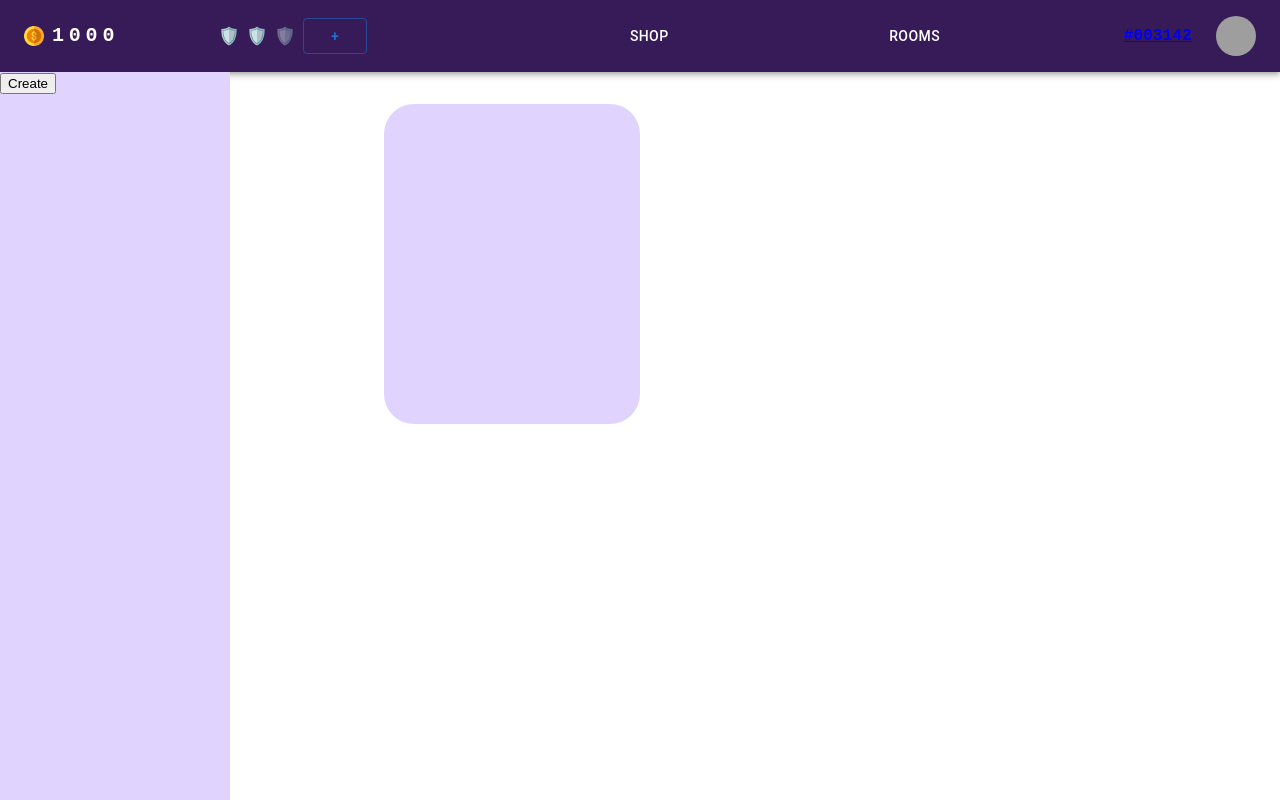
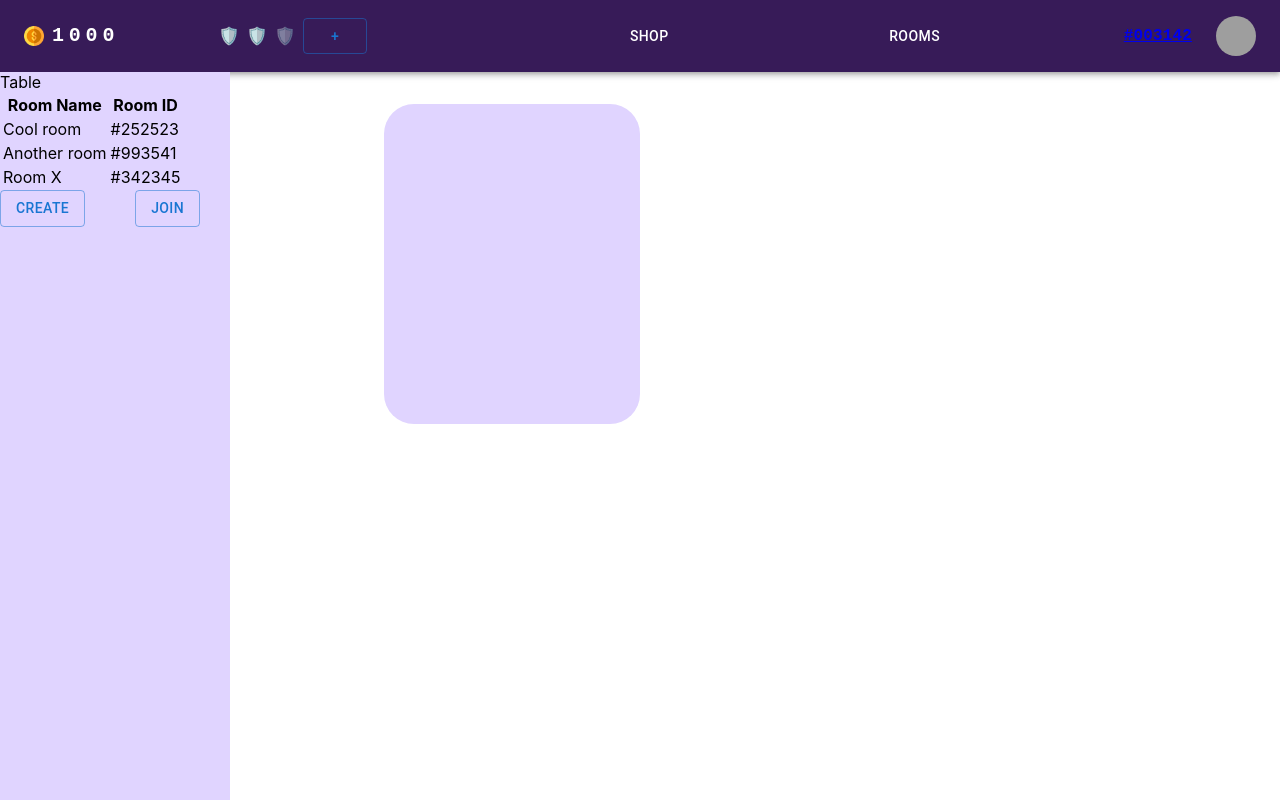
Before and after one commit to JDCRecomendable/wdcc-x-sesa-hackathon-2022, a React (Create React App) app in the folder frontend/: page /rooms in a window 1280 px wide. Built offline with nearby package versions, Linux system fonts and the light colour scheme; grey boxes are pictures that could not be loaded.

Commit message:
Create table and buttons for rooms

```diff
--- /dev/null
+++ b/frontend/src/components/CreateRoom.js
@@ -0,0 +1,52 @@
+import * as React from "react";
+import Button from "@mui/material/Button";
+import TextField from "@mui/material/TextField";
+import Dialog from "@mui/material/Dialog";
+import DialogActions from "@mui/material/DialogActions";
+import DialogContent from "@mui/material/DialogContent";
+import DialogContentText from "@mui/material/DialogContentText";
+import DialogTitle from "@mui/material/DialogTitle";
+
+export default function CreateRoom() {
+  const [open, setOpen] = React.useState(false);
+
+  const handleClickOpen = () => {
+    setOpen(true);
+  };
+
+  const handleClose = () => {
+    setOpen(false);
+  };
+
+  return (
+    <>
+      <Button
+        variant="outlined"
+        onClick={handleClickOpen}
+        sx={{ marginRight: "50px" }}
+      >
+        Create
+      </Button>
+      <Dialog open={open} onClose={handleClose}>
+        <DialogTitle>Create</DialogTitle>
+        <DialogContent>
+          <DialogContentText>
+            To create a room, please enter the name of the room here.
+          </DialogContentText>
+          <TextField
+            autoFocus
+            margin="dense"
+            id="name"
+            label="Room Name"
+            fullWidth
+            variant="standard"
+          />
+        </DialogContent>
+        <DialogActions>
+          <Button onClick={handleClose}>Cancel</Button>
+          <Button onClick={handleClose}>Create</Button>
+        </DialogActions>
+      </Dialog>
+    </>
+  );
+}
--- /dev/null
+++ b/frontend/src/components/JoinRoom.js
@@ -0,0 +1,48 @@
+import * as React from "react";
+import Button from "@mui/material/Button";
+import TextField from "@mui/material/TextField";
+import Dialog from "@mui/material/Dialog";
+import DialogActions from "@mui/material/DialogActions";
+import DialogContent from "@mui/material/DialogContent";
+import DialogContentText from "@mui/material/DialogContentText";
+import DialogTitle from "@mui/material/DialogTitle";
+
+export default function JoinRoom() {
+  const [open, setOpen] = React.useState(false);
+
+  const handleClickOpen = () => {
+    setOpen(true);
+  };
+
+  const handleClose = () => {
+    setOpen(false);
+  };
+
+  return (
+    <>
+      <Button variant="outlined" onClick={handleClickOpen}>
+        Join
+      </Button>
+      <Dialog open={open} onClose={handleClose}>
+        <DialogTitle>Join</DialogTitle>
+        <DialogContent>
+          <DialogContentText>
+            To join a room, please enter the room ID here.
+          </DialogContentText>
+          <TextField
+            autoFocus
+            margin="dense"
+            id="name"
+            label="Room ID"
+            fullWidth
+            variant="standard"
+          />
+        </DialogContent>
+        <DialogActions>
+          <Button onClick={handleClose}>Cancel</Button>
+          <Button onClick={handleClose}>Join</Button>
+        </DialogActions>
+      </Dialog>
+    </>
+  );
+}
--- a/frontend/src/components/Shields.js
+++ b/frontend/src/components/Shields.js
@@ -53,8 +53,7 @@ const Shields = () => {
             letterSpacing: ".3rem",
             color: "inherit",
             textDecoration: "none",
-            marginRight: "250px"
-
+            marginRight: "250px",
           }}
         >
           <ConfirmPurchase />
--- a/frontend/src/pages/RoomsPage.js
+++ b/frontend/src/pages/RoomsPage.js
@@ -1,10 +1,62 @@
+import CreateRoom from "../components/CreateRoom";
+import JoinRoom from "../components/JoinRoom";
+
 const RoomsPage = () => {
+  const dummyData = [
+    { _id: 252523, name: "Cool room" },
+    { _id: 993541, name: "Another room" },
+    { _id: 342345, name: "Room X" },
+  ];
+
+  const roomsList = dummyData.map(room => (
+    <tr>
+      <td>{room.name}</td>
+      <td>#{room._id}</td>
+    </tr>
+  ));
+
   return (
-    <> <div style={{ position: 'fixed', width: '18%', height: '100%', zIndex: '1', top: '3.4em', backgroundColor: '#E0D4FF', overflowX: 'hidden', marginTop: '18px' }}>
-      <button
-      sx={{ my: 2, color: "white", display: "block",marginLeft: "20px"}} >Create</button>
-    </div>
-     <div style={{ position: 'fixed', width: '20%', height: '40%', zIndex: '1', top: '3.4em', backgroundColor: '#E0D4FF', overflowX: 'hidden', marginTop: '50px', marginLeft: '30%', borderRadius: '30px'}}>  </div></>
+    <>
+      <div
+        style={{
+          position: "fixed",
+          width: "18%",
+          height: "100%",
+          zIndex: "1",
+          top: "3.4em",
+          backgroundColor: "#E0D4FF",
+          overflowX: "hidden",
+          marginTop: "18px",
+        }}
+      >
+        Table
+        <table>
+          <tr>
+            <th>Room Name</th>
+            <th>Room ID</th>
+          </tr>
+          {roomsList}
+        </table>
+        <div style={{ float: "left" }}>
+          <CreateRoom />
+          <JoinRoom />
+        </div>
+      </div>
+      <div
+        style={{
+          position: "fixed",
+          width: "20%",
+          height: "40%",
+          zIndex: "1",
+          top: "3.4em",
+          backgroundColor: "#E0D4FF",
+          overflowX: "hidden",
+          marginTop: "50px",
+          marginLeft: "30%",
+          borderRadius: "30px",
+        }}
+      ></div>
+    </>
   );
 };
 
```
